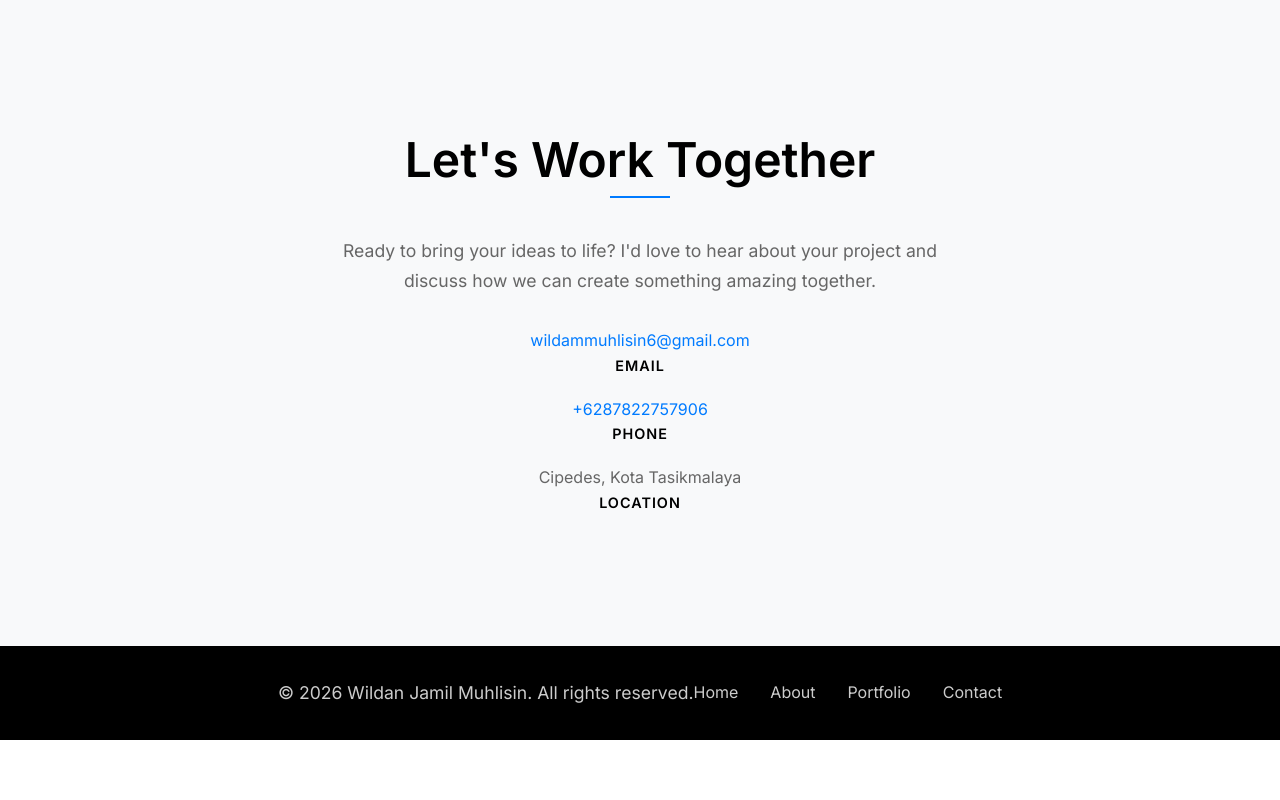
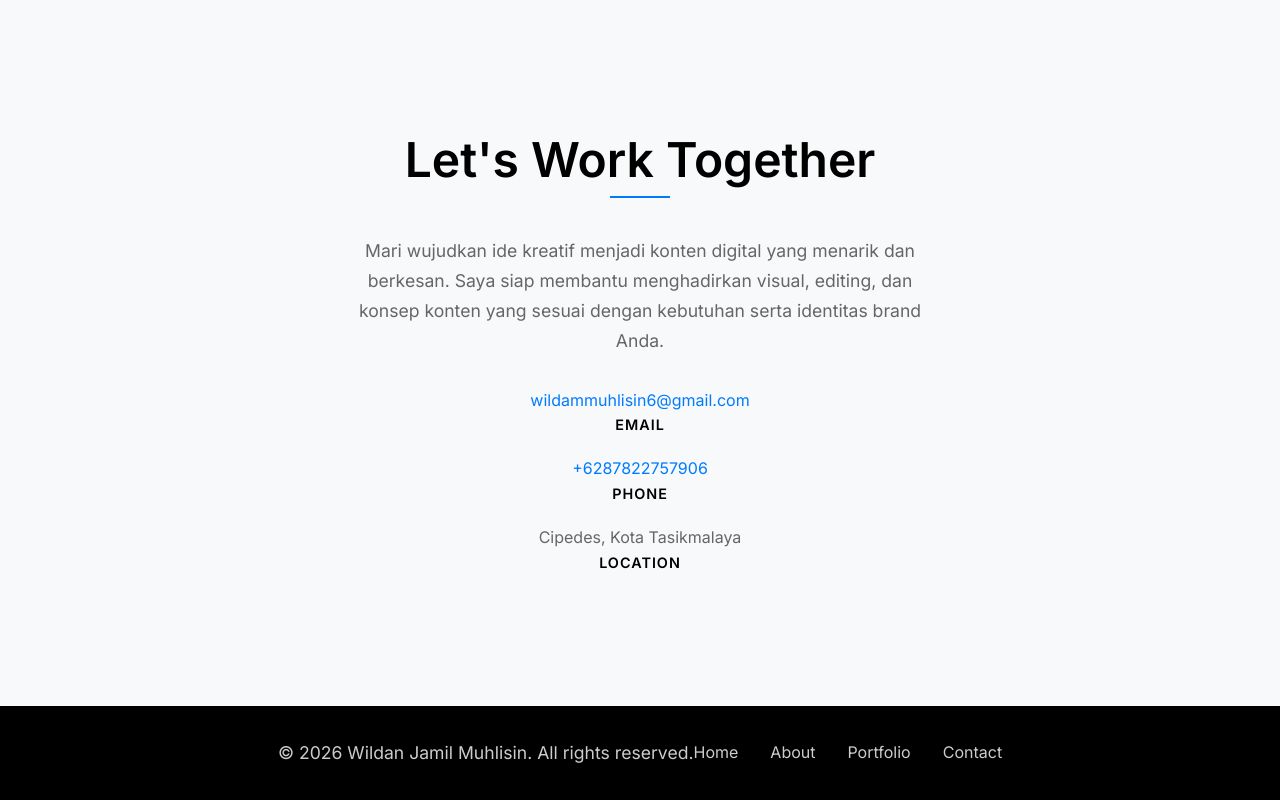
Before and after one commit to ff4hrul/wildan.j, a plain HTML site: page index.html in a window 1280 px wide. Shown: the part 3275-4075 px from the top of the page. Before the commit the page ends 4015 px from the top, so only its background shows below. Drawn offline with Linux system fonts and the light colour scheme.

Commit message:
Update index.html

```diff
--- a/index.html
+++ b/index.html
@@ -272,8 +272,7 @@
           <div class="contact-info fade-in">
             <h2 class="section-title">Let's Work Together</h2>
             <p class="contact-description">
-              Ready to bring your ideas to life? I'd love to hear about your
-              project and discuss how we can create something amazing together.
+Mari wujudkan ide kreatif menjadi konten digital yang menarik dan berkesan. Saya siap membantu menghadirkan visual, editing, dan konsep konten yang sesuai dengan kebutuhan serta identitas brand Anda.
             </p>
             <div class="contact-details">
               <div class="contact-item">
```
